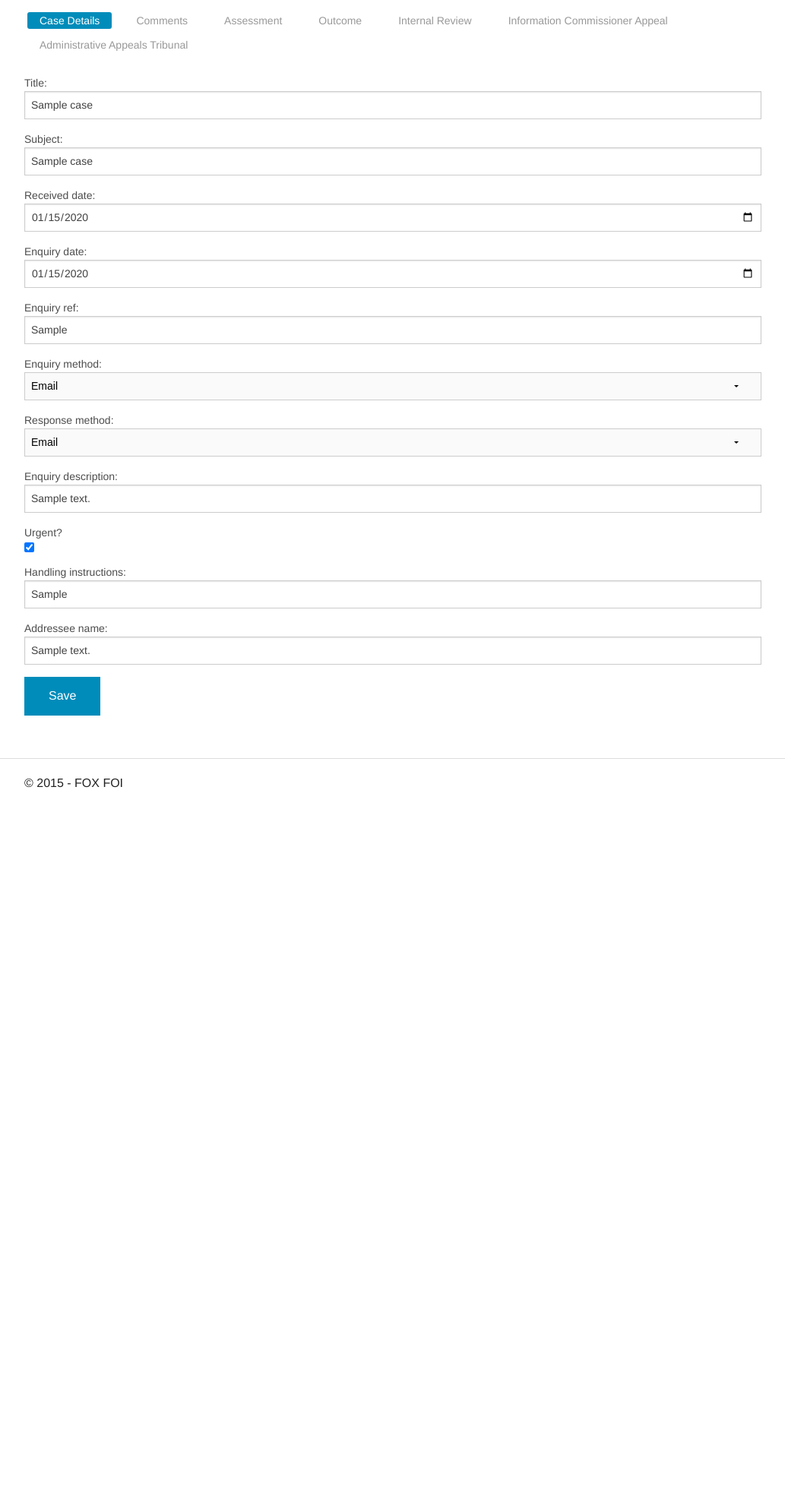
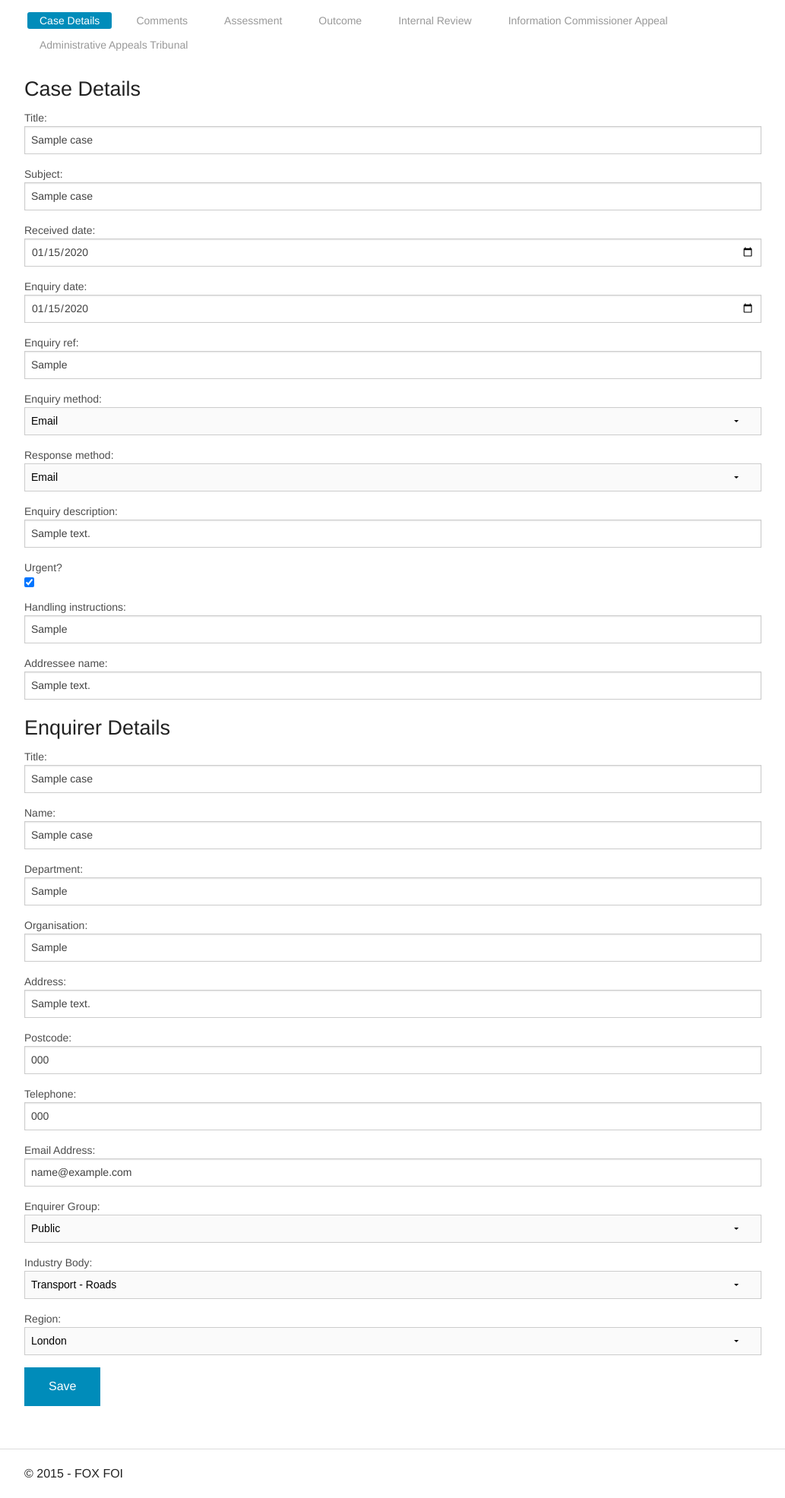
Before and after one commit to mleonard87/FOXFOI, a Django app: page /foi/edit/1 in a window 1280 px wide. Shown: the part 45-2017 px from the top of the page at 76% size, without its empty margins (123-1156 px from the left). Before the commit the page ends 1082 px from the top, so only its background shows below. Run offline with Django 3.2, Linux system fonts and the light colour scheme; a user stored in the database is signed in; tables that the repository leaves empty hold one stand-in row (values such as "Sample post").

Commit message:
Add enquirer details to case model and plug in to fee details and applicant consultation notice templates

```diff
--- a/foi/forms.py
+++ b/foi/forms.py
@@ -24,6 +24,35 @@ class CaseForm(forms.ModelForm):
             'received_date': forms.DateInput(attrs = {'type': 'date'}),
             'enquiry_date': forms.DateInput(attrs = {'type': 'date'}),
             'urgent_flag': forms.CheckboxInput(attrs = {'label': 'Urgent?'})
+        }
+
+class CaseEnquirerForm(forms.ModelForm):
+    class Meta:
+        model = Case
+        fields = [
+            'enquirer_title',
+            'enquirer_name',
+            'enquirer_department',
+            'enquirer_organisation',
+            'enquirer_address',
+            'enquirer_postcode',
+            'enquirer_telephone',
+            'enquirer_email_address',
+            'enquirer_enquirer_group',
+            'enquirer_industry_body',
+            'enquirer_region']
+        labels = {
+            'enquirer_title': ('Title'),
+            'enquirer_name': ('Name'),
+            'enquirer_department': ('Department'),
+            'enquirer_organisation': ('Organisation'),
+            'enquirer_address': ('Address'),
+            'enquirer_postcode': ('Postcode'),
+            'enquirer_telephone': ('Telephone'),
+            'enquirer_email_address': ('Email Address'),
+            'enquirer_enquirer_group': ('Enquirer Group'),
+            'enquirer_industry_body': ('Industry Body'),
+            'enquirer_region': ('Region')
         }
 
 class CommentForm(forms.ModelForm):
--- a/foi/models.py
+++ b/foi/models.py
@@ -53,6 +53,73 @@ class Case(models.Model):
         ('FAX', 'Fax')
     )
 
+    ENQUIRER_GROUP = (
+        ('A', 'Academia'),
+        ('B', 'Businesses'),
+        ('C', 'Charities/Lobby Groups'),
+        ('E', 'Employees'),
+        ('M', 'Media'),
+        ('MP', 'MPs'),
+        ('P', 'Public'),
+        ('O', 'Other Govt body/Local Authority/etc.')
+    )
+
+    INDUSTRY_BODY = (
+        ('NR', 'Transport - Roads'),
+        ('FSR', 'Transport - Rail'),
+        ('TPE', 'Transport - Air'),
+        ('GEXP', 'Utilities - Gas'),
+        ('GC', 'Utilities - Electricity'),
+        ('HE', 'Utilities - Water'),
+        ('HT', 'Chemicals - Household'),
+        ('IL', 'Chemicals - Industrial'),
+        ('LM', 'Financial - Banking'),
+        ('LU', 'Financial - Insurance'),
+        ('MR', 'Financial - Investments'),
+        ('XC', 'Catering'),
+        ('NR', 'Hospitality'),
+        ('NXEA', 'Communications - IT'),
+        ('NXEC', 'Communications - Mobile'),
+        ('SE', 'Communications - Landlines/Cable'),
+        ('SR', 'Energy - Wind'),
+        ('SWT', 'Energy - Water'),
+        ('SEXP', 'Energy - Nuclear'),
+        ('WSMR', 'Energy - Oil and Gas'),
+        ('VT', 'Media - Satellite'),
+        ('DLR', 'Media - Press'),
+        ('ATW', 'Media - TV and Radio'),
+        ('TFL', 'TFL - Bus'),
+        ('SPTE', 'TFL - Underground'),
+        ('TW', 'Agriculture - Industrial'),
+        ('TRAM', 'Agriculture - Farming'),
+        ('HR', 'Government - Environment'),
+        ('ATOC', 'Government - Educational'),
+        ('DFT', 'Government - Transport'),
+        ('ORR', 'Government - Financial'),
+        ('ROSCO', 'Government - Social'),
+        ('TL', 'Retail - Department Stores'),
+        ('C2C', 'Retail - Independent'),
+        ('OTHER', 'Retail - Food'),
+        ('SOME_', 'Other'),
+        ('CR', 'EU'),
+        ('EMT', 'Far East'),
+        ('ES', 'US'),
+        ('FCC', 'African'),
+        ('FGW', 'Southern Hemisphere')
+    )
+
+    REGION = (
+        ('LO', 'London'),
+        ('MI', 'Midlands'),
+        ('NE', 'North East'),
+        ('NW', 'North West'),
+        ('SC', 'Scotland'),
+        ('SO', 'South'),
+        ('SE', 'South East'),
+        ('SW', 'South West'),
+        ('WA', 'Wales')
+    )
+
     title = models.CharField(max_length = 100)
     subject = models.CharField(max_length = 250, blank = True, default = "")
     received_date = models.DateField(blank = True, null = True)
@@ -64,6 +131,20 @@ class Case(models.Model):
     urgent_flag = models.BooleanField(default = False)
     handling_instructions = models.CharField(max_length = 200, blank = True, default = "")
     addressee_name = models.CharField(max_length = 100, blank = True, default = "")
+
+    # enquirer details
+    enquirer_title = models.CharField(max_length = 20, blank = True, default = "")
+    enquirer_name = models.CharField(max_length = 100, blank = True, default = "")
+    enquirer_department = models.CharField(max_length = 100, blank = True, default = "")
+    enquirer_organisation = models.CharField(max_length = 100, blank = True, default = "")
+    enquirer_address = models.CharField(max_length = 400, blank = True, default = "")
+    enquirer_postcode = models.CharField(max_length = 10, blank = True, default = "")
+    enquirer_telephone = models.CharField(max_length = 30, blank = True, default = "")
+    enquirer_email_address = models.CharField(max_length = 100, blank = True, default = "")
+    enquirer_enquirer_group = models.CharField(max_length = 10, choices = ENQUIRER_GROUP, blank = True, default = "")
+    enquirer_industry_body = models.CharField(max_length = 10, choices = INDUSTRY_BODY, blank = True, default = "")
+    enquirer_region = models.CharField(max_length = 10, choices = REGION, blank = True, default = "")
+
     created_date = models.DateTimeField()
     created_by = models.ForeignKey(User)
 
--- a/foi/templates/foi/edit.html
+++ b/foi/templates/foi/edit.html
@@ -4,7 +4,21 @@
 
 {% block case_content %}
     <form action="" method="post">
-        {% for field in form %}
+        <h3>Case Details</h3>
+        {% for field in case_form %}
+            <div class="row">
+                <div class="large-12 columns">
+                    <label class="{% if field.errors %}error{% endif %}">{{ field.label_tag }}
+                    {{ field }}
+                    </label>
+                    {% if field.errors %}
+                        <small class="error">{{ field.errors }}</small>
+                    {% endif %}
+                </div>
+            </div>
+        {% endfor %}
+        <h3>Enquirer Details</h3>
+        {% for field in case_enquirer_form %}
             <div class="row">
                 <div class="large-12 columns">
                     <label class="{% if field.errors %}error{% endif %}">{{ field.label_tag }}
--- a/foi/views.py
+++ b/foi/views.py
@@ -8,7 +8,7 @@ from foxfoi.ajax import *
 from django_xhtml2pdf.utils import generate_pdf
 
 from foi.models import Case, Comment, Assessment, Outcome, InternalReview, InformationCommissionerAppeal, AdministrativeAppealsTribunal
-from foi.forms import CaseForm, CommentForm, AssessmentForm, AssessmentFeeForm, AssessmentThirdPartyForm, OutcomeForm, InternalReviewForm, InformationCommissionerAppealForm, AdministrativeAppealsTribunalForm
+from foi.forms import CaseForm, CaseEnquirerForm, CommentForm, AssessmentForm, AssessmentFeeForm, AssessmentThirdPartyForm, OutcomeForm, InternalReviewForm, InformationCommissionerAppealForm, AdministrativeAppealsTribunalForm
 
 @login_required
 def index_case(request):
@@ -31,13 +31,16 @@ def new_case(request):
 def edit_case(request, case_id):
     case = get_object_or_404(Case, pk = case_id)
     if request.method == 'POST':
-        form = CaseForm(request.POST, instance = case)
-        if form.is_valid():
-            form.save()
+        case_form = CaseForm(request.POST, instance = case)
+        case_enquirer_form = CaseEnquirerForm(request.POST, instance = case)
+        if case_form.is_valid() and case_enquirer_form.is_valid():
+            case_form.save()
+            case_enquirer_form.save()
             return HttpResponseRedirect(reverse('foi:edit_case', args = (case_id,)))
     else:
-        form = CaseForm(instance = case)
-    return render(request, 'foi/edit.html', {'case': case, 'form': form})
+        case_form = CaseForm(instance = case)
+        case_enquirer_form = CaseEnquirerForm(instance = case)
+    return render(request, 'foi/edit.html', {'case': case, 'case_form': case_form, 'case_enquirer_form': case_enquirer_form})
 
 @login_required
 def delete_case(request, case_id):
```
Also changed, not shown: foi/templates/docgen/fee_document.html (+5 -5 lines), foi/templates/docgen/notice_of_consultation_applicant.html (+5 -5 lines), foi/migrations/0009_auto_20150108_1859.py (added).
